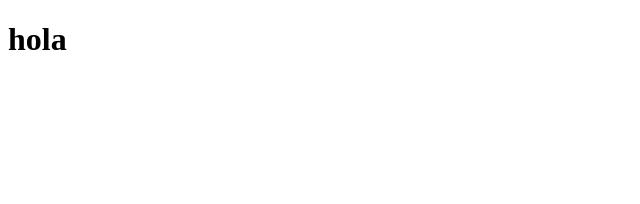
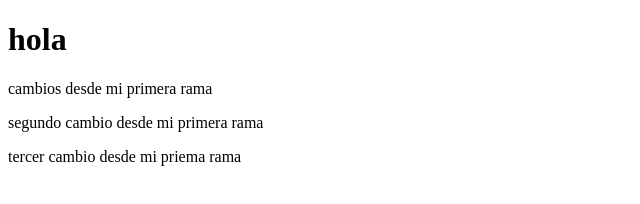
Before and after one commit to VICTOR890714/mi-primera-aplicacion, a plain HTML site: page index.html in a window 1280 px wide. Shown: the whole page, without its empty margins (0-640 px from the left). Drawn offline with Linux system fonts and the light colour scheme.

Commit message:
primeros cambios

```diff
--- a/index.html
+++ b/index.html
@@ -10,5 +10,8 @@
 
     <script src="scripts.js"></script>
     <h1>hola</h1>
+    <p>cambios desde mi primera rama</p>
+    <p>segundo cambio desde mi primera rama</p>
+    <p>tercer cambio desde mi priema rama</p>
 </body>
 </html>
```
